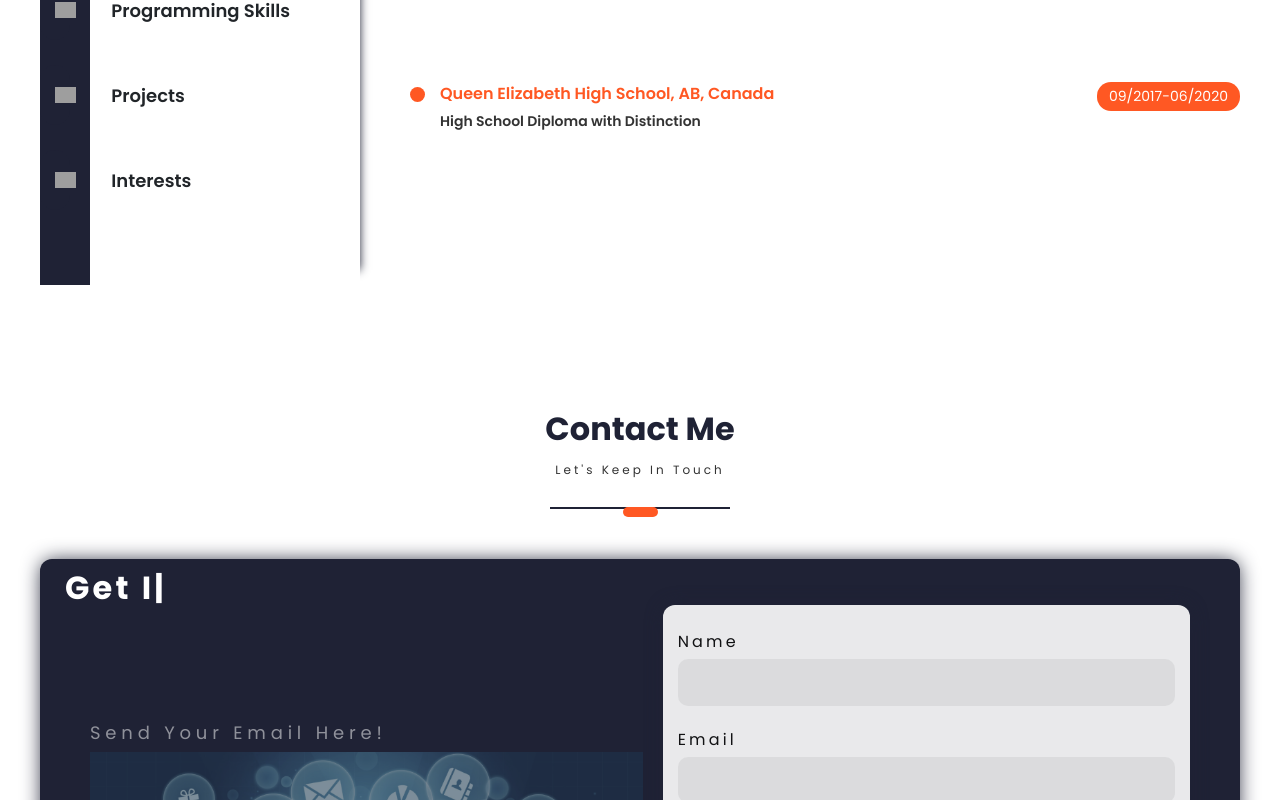
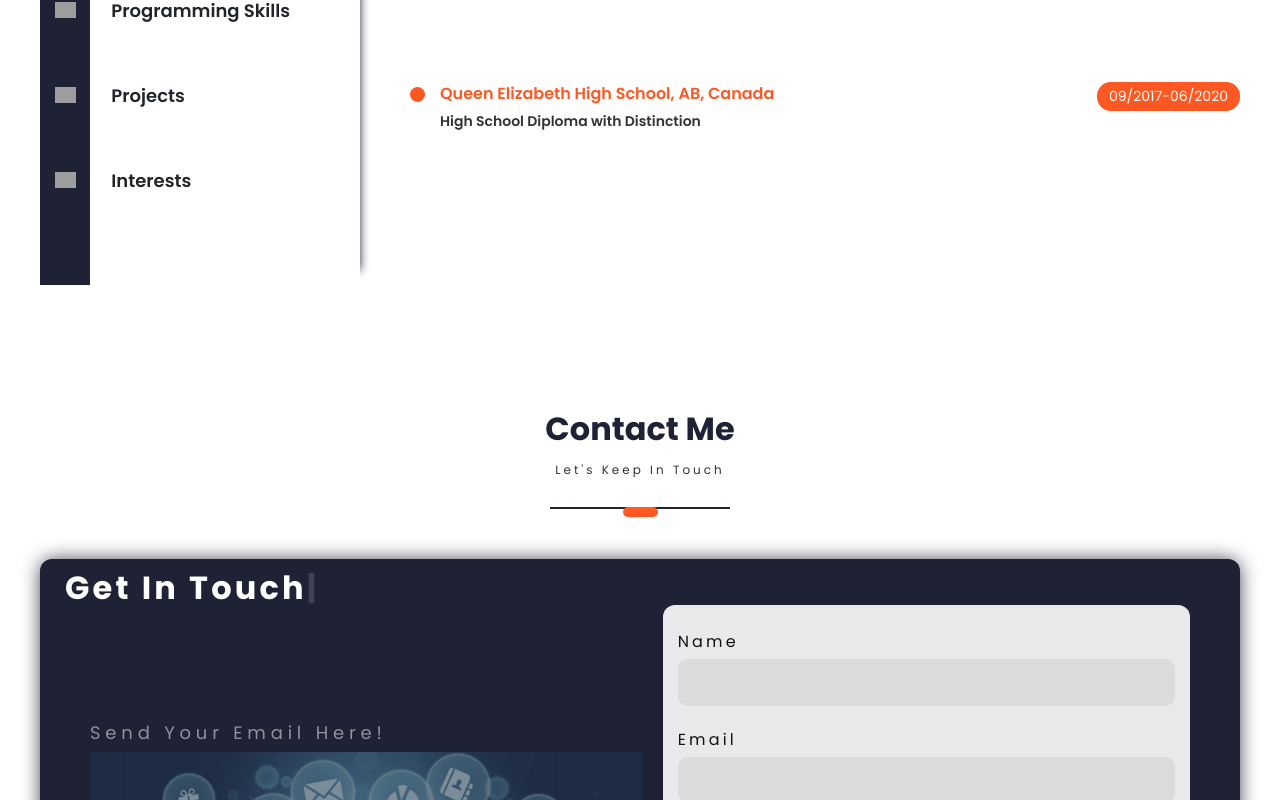
Before and after one commit to BradleyLi/portfolio-website, a React (Create React App) app in the folder client/: page / in a window 1280 px wide. Shown: the part 2000-2800 px from the top of the page. Built offline with nearby package versions, Linux system fonts and the light colour scheme; grey boxes are pictures that could not be loaded; a web font is replaced by a local one.

Commit message:
disabled the loop feature of the contact-me animations

```diff
--- a/client/src/PortfolioContainer/ContactMe/ContactMe.js
+++ b/client/src/PortfolioContainer/ContactMe/ContactMe.js
@@ -72,12 +72,7 @@ export default function ContactMe(props) {
         <div className="col">
           <h2 className="title">
             {" "}
-            <Typed
-              strings={["Get In Touch"]}
-              typeSpeed={50}
-              backSpeed={25}
-              loop
-            />
+            <Typed strings={["Get In Touch"]} typeSpeed={50} backSpeed={25} />
           </h2>
           {/* <a href="#">
             <i className="fa fa-facebook-square"></i>
```
